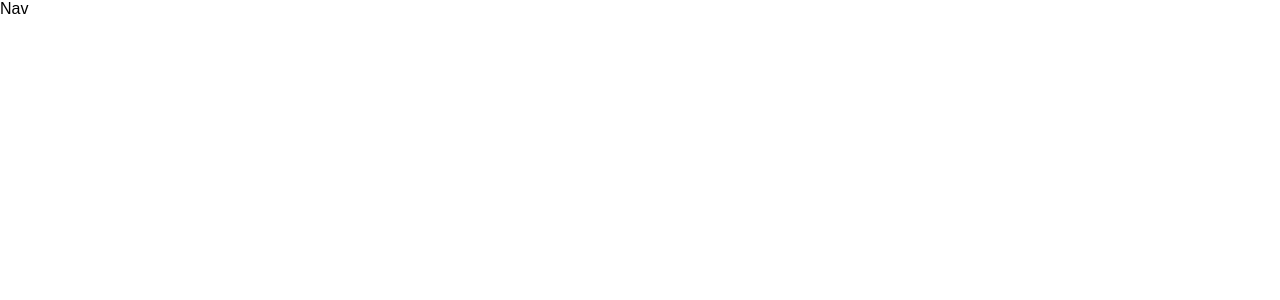
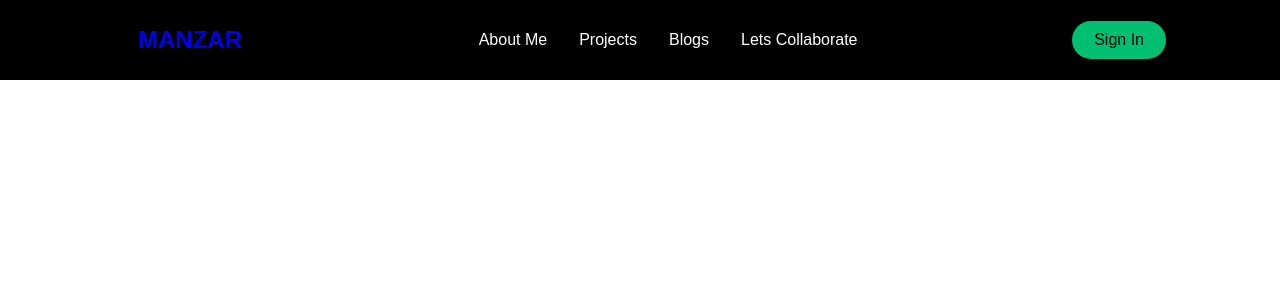
Before and after one commit to Shahaabmanzar/Webdev-Bootcamp, a React (Create React App) app in the folder portfolio-v3/react-portfilio-v3/: page / in a window 1280 px wide. Shown: the top 300 px of the page. Built offline with nearby package versions, Linux system fonts and the light colour scheme; the HTML template or start-up script is replaced by a standard one.

Commit message:
included sidebar, navbar.

```diff
--- a/portfolio-v3/react-portfilio-v3/package.json
+++ b/portfolio-v3/react-portfilio-v3/package.json
@@ -8,7 +8,11 @@
     "@testing-library/user-event": "^12.6.0",
     "react": "^17.0.1",
     "react-dom": "^17.0.1",
+    "react-icons": "^4.1.0",
+    "react-router-dom": "^5.2.0",
     "react-scripts": "4.0.1",
+    "react-scroll": "^1.8.1",
+    "styled-components": "^5.2.1",
     "web-vitals": "^0.2.4"
   },
   "scripts": {
--- a/portfolio-v3/react-portfilio-v3/src/App.js
+++ b/portfolio-v3/react-portfilio-v3/src/App.js
@@ -1,12 +1,15 @@
-import react from 'react';
 import './App.css';
 import Navbar from './components/Navbar';
+import { BrowserRouter as Router } from 'react-router-dom'
+import Sidebar from './components/Sidebar';
+
 
 function App() {
   return (
-    <div>
+    <Router>
+      <Sidebar />
       <Navbar />
-    </div>
+    </Router>
   );
 }
 
--- a/portfolio-v3/react-portfilio-v3/src/components/Navbar/NavbarElements.js
+++ b/portfolio-v3/react-portfilio-v3/src/components/Navbar/NavbarElements.js
@@ -0,0 +1,114 @@
+import styled from 'styled-components';
+import { Link as LinkR } from 'react-router-dom';
+import { Link as LinkS } from 'react-scroll';
+
+export const Nav = styled.nav`
+    background: #000;
+    height:80px;
+    ${'' /* margin-top:-80px; */}
+    display:flex;
+    justify-content:center;
+    align-items:center;
+    font-size:1rem;
+    position:sticky;
+    top:0;
+    z-index:10;
+
+    @media screen and (max-width:960px){
+        transition:0.8s all ease;
+    }
+`;
+export const NavbarContainer = styled.div`
+        display: flex;
+        justify-content: space-between;
+        height:80px;
+        z-index: 1;
+        width: 100%;
+        padding:0 24px;
+        max-width: 1100px;
+        `;
+
+export const NavLogo = styled(LinkR)`
+
+        justify-self: flex-start;
+        cursor:pointer;
+        font-size: 1.5rem;
+        display:flex;
+        align-items:center;
+        margin-left:24px;
+        font-weight:bold;
+        text-decoration:none;
+        `;
+
+
+export const MobileIcon = styled.div`
+        display: none;
+
+        @media screen and (max-width: 768px){
+            display: block;
+            position: absolute;
+            top: 0;
+            right: 0;
+            transform: translate(-100%, 60%);
+            font-size: 1.8rem;
+            cursor: pointer;
+            color:#fff;
+        }
+        `;
+
+export const NavMenu = styled.ul`
+        display: flex;
+        align-items: center;
+        list-style: none;
+        text-align: center;
+        margin-right:-22px;
+
+        @media screen and (max-width:768px){
+            display: none;
+        }
+        `;
+
+export const NavItem = styled.li`
+        height: 80px;
+        `;
+export const NavLinks = styled(LinkS)`
+        color: #fff;
+        display: flex;
+        align-items:center;
+        text-decoration: none;
+        padding: 0 1rem;
+        height: 100%;
+        cursor: pointer;
+/* used to highlight the links underneath*/
+        &.active{
+            border-bottom: 3px solid #01bf71;
+        }
+        `;
+
+export const NavBtn = styled.nav`
+    display: flex;
+    align-items: center;
+
+    @media screen and (max-width: 768px){
+        display:none;
+    }
+`;
+export const NavBtnLink = styled(LinkR)`
+    border-radius: 50px;
+    background: #01bf71;
+    white-space: nowrap;
+    padding: 10px 22px;
+    color:#010606;
+    font-size:16px;
+    outline:none;
+    border:none;
+    cursor:pointer;
+    transition: all 0.2s ease-in-out;
+    text-decoration:none;
+
+    &:hover{
+        transition: all 0.2s ease-in-out;
+        background: #fff;
+        color: #010686;
+    }
+`;
--- a/portfolio-v3/react-portfilio-v3/src/components/Navbar/index.js
+++ b/portfolio-v3/react-portfilio-v3/src/components/Navbar/index.js
@@ -1,11 +1,47 @@
-import React from 'react'
+import React from 'react';
+import { FaBars } from 'react-icons/fa'
+import {
+    Nav,
+    NavbarContainer,
+    NavLogo,
+    MobileIcon,
+    NavMenu,
+    NavItem,
+    NavLinks,
+    NavBtn,
+    NavBtnLink
+} from './NavbarElements';
 
 const Navbar = () => {
     return (
-        <div>
-            Nav
-        </div>
-    )
+        <>
+            <Nav>
+                <NavbarContainer>
+                    <NavLogo to='/'>MANZAR</NavLogo>
+                    <MobileIcon>
+                        <FaBars />
+                    </MobileIcon>
+                    <NavMenu>
+                        <NavItem>
+                            <NavLinks to="about">About Me</NavLinks>
+                        </NavItem>
+                        <NavItem>
+                            <NavLinks to="projects">Projects</NavLinks>
+                        </NavItem>
+                        <NavItem>
+                            <NavLinks to="blogs">Blogs</NavLinks>
+                        </NavItem>
+                        <NavItem>
+                            <NavLinks to="letscollaborate">Lets Collaborate</NavLinks>
+                        </NavItem>
+                    </NavMenu>
+                    <NavBtn>
+                        <NavBtnLink to='/signin'>Sign In</NavBtnLink>
+                    </NavBtn>
+                </NavbarContainer>
+            </Nav>
+        </>
+    );
 };
 
 export default Navbar;
--- /dev/null
+++ b/portfolio-v3/react-portfilio-v3/src/components/Sidebar/SidebarElements.js
@@ -0,0 +1,32 @@
+import styled from 'styled-components'
+import { FaTimes } from 'react-icons/fa'
+
+export const SidebarContainer = styled.aside`
+position:fixed;
+z-index:999;
+width:100%;
+height:100%;
+background: #0d0d0d;
+display: grid;
+align-items:center;
+top: 0;
+left: 0;
+transition: 0.3s ease-in-out;
+opacity: ${({ isOpen }) => (isOpen ? '100%' : '0')};
+top:${({ isOpen }) => (isOpen ? '0' : '-100%')};
+
+`
+
+export const CloseIcon = styled(FaTimes)`
+    color:#fff
+`
+
+export const Icon = styled.div`
+    position:absolute;
+    top:1.2rem;
+    right:1.5rem;
+    background:transparent;
+    font-size:2rem;
+    cursor:pointer;
+    outline:none;
+`;
--- /dev/null
+++ b/portfolio-v3/react-portfilio-v3/src/components/Sidebar/index.js
@@ -0,0 +1,14 @@
+import React from 'react';
+import { SidebarContainer, Icon, CloseIcon } from './SidebarElements'
+
+const Sidebar = () => {
+    return (
+        <SidebarContainer>
+            <icon>
+                <CloseIcon />
+            </icon>
+        </SidebarContainer>
+    )
+}
+
+export default Sidebar
```
Also changed, not shown: 2 other files (tests, documents, lock files or other folders).
